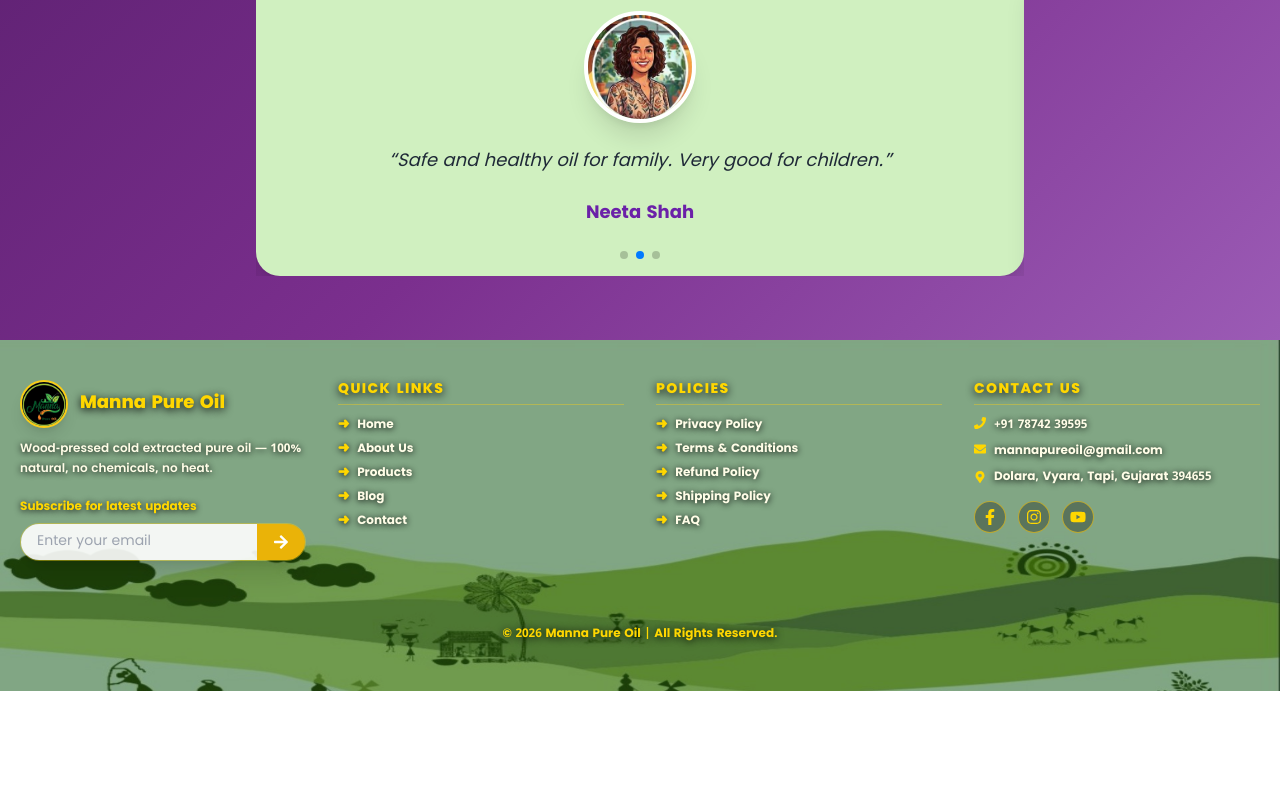
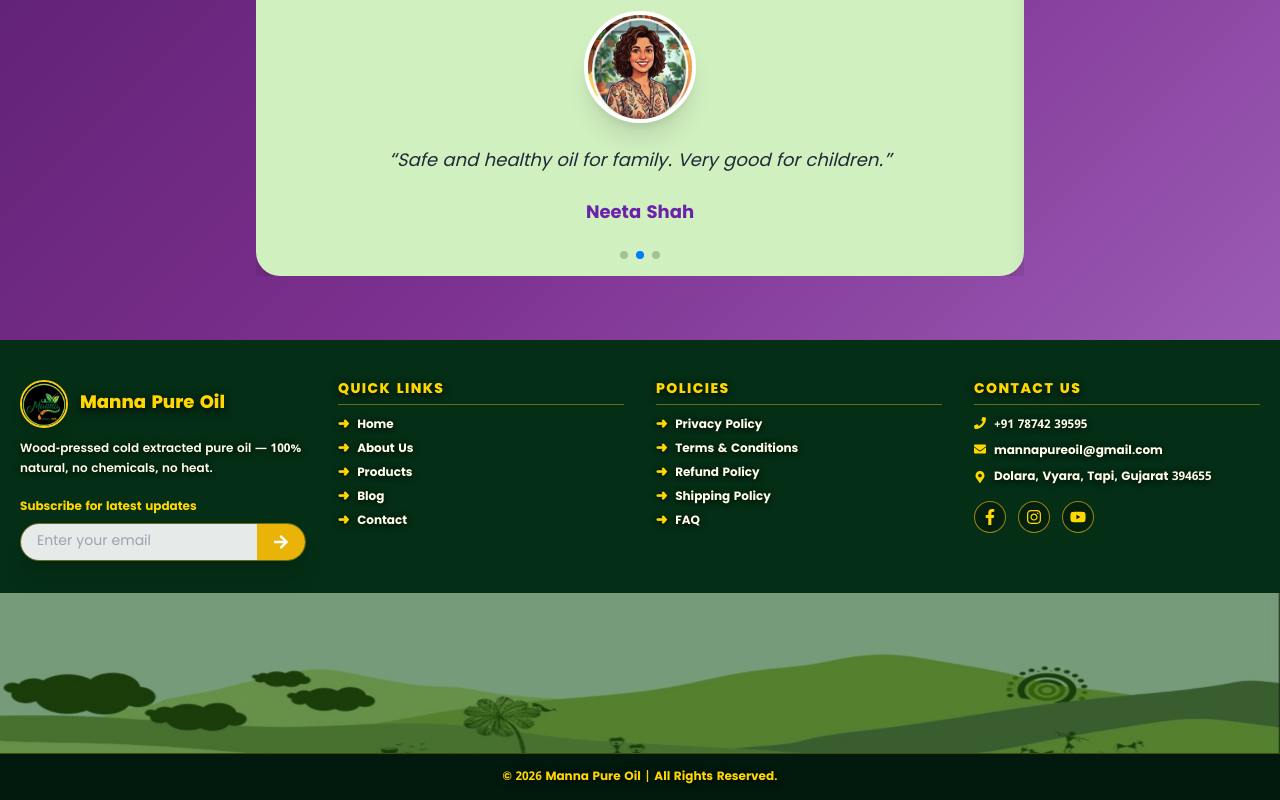
Before and after one commit to gamitvipul1011/manna-pure-oil, a React (Vite) app: page / in a window 1280 px wide. Shown: the part 2854-3654 px from the top of the page. Before the commit the page ends 3545 px from the top, so only its background shows below. Built offline with nearby package versions, Linux system fonts and the light colour scheme.

Commit message:
Update Footer.jsx

```diff
--- a/src/components/Footer.jsx
+++ b/src/components/Footer.jsx
@@ -29,17 +29,22 @@
 
   return (
     <div className="mt-5">
-      <p className="text-xs font-bold mb-2" style={{ color: "#FFD700", textShadow: "0 1px 6px rgba(0,0,0,0.9)" }}>
+      <p className="text-xs font-bold mb-2" style={{ color: "#FFD700" }}>
         {isGu ? "નવી માહિતી માટે સબ્સ્ક્રાઇબ કરો" : "Subscribe for latest updates"}
       </p>
       <form onSubmit={handleSub} className="flex rounded-full overflow-hidden shadow-xl border border-yellow-400/40">
         <input
-          type="email" value={email} onChange={(e) => setEmail(e.target.value)}
+          type="email"
+          value={email}
+          onChange={(e) => setEmail(e.target.value)}
           placeholder={isGu ? "તમારો ઈમેલ" : "Enter your email"}
           className="px-4 py-2 w-full text-sm text-black focus:outline-none bg-white/90"
         />
-        <button type="submit" disabled={loading}
-          className="bg-yellow-500 hover:bg-orange-500 px-4 text-white transition-all duration-300">
+        <button
+          type="submit"
+          disabled={loading}
+          className="bg-yellow-500 hover:bg-orange-500 px-4 text-white transition-all duration-300"
+        >
           <FaArrowRight />
         </button>
       </form>
@@ -73,30 +78,18 @@
   return (
     <footer className="w-full">
 
-      {/* ── SINGLE BLOCK — warli image background, content upar ── */}
-      <div style={{
-        position: "relative",
-        backgroundImage: `url(${warli})`,
-        backgroundSize: "cover",
-        backgroundPosition: "center top",
-        backgroundRepeat: "no-repeat",
-        overflow: "hidden",
-      }}>
-        {/* green-950/40 overlay */}
-        <div style={{
-          position: "absolute", inset: 0,
-          backgroundColor: "rgba(5, 46, 22, 0.40)",
-          pointerEvents: "none", zIndex: 0,
-        }} />
-
-        <div className="max-w-7xl mx-auto w-full px-5 pt-10 pb-8 grid grid-cols-1 sm:grid-cols-2 md:grid-cols-4 gap-8"
-          style={{ position: "relative", zIndex: 1 }}>
+      {/* ── TOP SECTION: dark green-950 background — Info Grid ── */}
+      <div style={{ backgroundColor: "#052e16" /* green-950 */ }}>
+        <div className="max-w-7xl mx-auto w-full px-5 pt-10 pb-8 grid grid-cols-1 sm:grid-cols-2 md:grid-cols-4 gap-8">
 
           {/* COL 1: BRAND */}
           <div>
             <div className="flex items-center gap-3 mb-3">
-              <img src={logoImg} alt="Manna Pure Oil"
-                className="w-12 h-12 rounded-full object-cover border-2 border-yellow-400 shadow-lg flex-shrink-0" />
+              <img
+                src={logoImg}
+                alt="Manna Pure Oil"
+                className="w-12 h-12 rounded-full object-cover border-2 border-yellow-400 shadow-lg flex-shrink-0"
+              />
               <span className="text-lg font-black leading-tight" style={goldText}>
                 {isGu ? "માના પ્યોર ઓઈલ" : "Manna Pure Oil"}
               </span>
@@ -111,15 +104,20 @@
 
           {/* COL 2: QUICK LINKS */}
           <div>
-            <h3 className="text-sm font-black mb-3 pb-1 border-b border-yellow-400/40 tracking-widest uppercase" style={goldText}>
+            <h3
+              className="text-sm font-black mb-3 pb-1 border-b border-yellow-400/40 tracking-widest uppercase"
+              style={goldText}
+            >
               {isGu ? "ઝડપી લિંક્સ" : "Quick Links"}
             </h3>
             <ul className="space-y-2">
               {links.map((link, i) => (
                 <li key={i}>
-                  <Link to={link.path}
+                  <Link
+                    to={link.path}
                     className="flex items-center gap-2 text-xs font-bold transition-all duration-300 hover:text-orange-400 hover:translate-x-1"
-                    style={creamText}>
+                    style={creamText}
+                  >
                     <span style={{ color: "#FFD700" }}>➜</span>
                     {isGu ? link.gu : link.en}
                   </Link>
@@ -130,15 +128,20 @@
 
           {/* COL 3: POLICIES */}
           <div>
-            <h3 className="text-sm font-black mb-3 pb-1 border-b border-yellow-400/40 tracking-widest uppercase" style={goldText}>
+            <h3
+              className="text-sm font-black mb-3 pb-1 border-b border-yellow-400/40 tracking-widest uppercase"
+              style={goldText}
+            >
               {isGu ? "નીતિઓ" : "Policies"}
             </h3>
             <ul className="space-y-2">
               {policies.map((p, i) => (
                 <li key={i}>
-                  <Link to={p.path}
+                  <Link
+                    to={p.path}
                     className="flex items-center gap-2 text-xs font-bold transition-all duration-300 hover:text-orange-400 hover:translate-x-1"
-                    style={creamText}>
+                    style={creamText}
+                  >
                     <span style={{ color: "#FFD700" }}>➜</span>
                     {isGu ? p.gu : p.en}
                   </Link>
@@ -149,30 +152,51 @@
 
           {/* COL 4: CONTACT */}
           <div>
-            <h3 className="text-sm font-black mb-3 pb-1 border-b border-yellow-400/40 tracking-widest uppercase" style={goldText}>
+            <h3
+              className="text-sm font-black mb-3 pb-1 border-b border-yellow-400/40 tracking-widest uppercase"
+              style={goldText}
+            >
               {isGu ? "સંપર્ક કરો" : "Contact Us"}
             </h3>
             <ul className="space-y-2.5">
               {[
-                { icon: <FaPhone className="shrink-0" style={{ color: "#FFD700" }} />, text: "+91 78742 39595" },
-                { icon: <FaEnvelope className="shrink-0" style={{ color: "#FFD700" }} />, text: "mannapureoil@gmail.com" },
-                { icon: <FaMapMarkerAlt className="shrink-0 mt-0.5" style={{ color: "#FFD700" }} />,
-                  text: isGu ? "ડોલારા, વ્યારા, તાપી, ગુજરાત 394655" : "Dolara, Vyara, Tapi, Gujarat 394655" },
+                {
+                  icon: <FaPhone className="shrink-0" style={{ color: "#FFD700" }} />,
+                  text: "+91 78742 39595",
+                },
+                {
+                  icon: <FaEnvelope className="shrink-0" style={{ color: "#FFD700" }} />,
+                  text: "mannapureoil@gmail.com",
+                },
+                {
+                  icon: <FaMapMarkerAlt className="shrink-0 mt-0.5" style={{ color: "#FFD700" }} />,
+                  text: isGu
+                    ? "ડોલારા, વ્યારા, તાપી, ગુજરાત 394655"
+                    : "Dolara, Vyara, Tapi, Gujarat 394655",
+                },
               ].map((item, i) => (
                 <li key={i} className="flex items-start gap-2 text-xs font-bold" style={creamText}>
-                  {item.icon}<span>{item.text}</span>
+                  {item.icon}
+                  <span>{item.text}</span>
                 </li>
               ))}
             </ul>
+
+            {/* Social Icons */}
             <div className="flex gap-3 mt-4">
               {[
                 { icon: <FaFacebookF />, link: "https://www.facebook.com/share/1DHTPMPegK/" },
                 { icon: <FaInstagram />, link: "https://www.instagram.com/mannapureoil?igsh=MXFlems3Ynd2a2pldg==" },
                 { icon: <FaYoutube />,   link: "https://youtube.com/@mannapureoil?si=5fhVsw1HQxbd6eQQ" },
               ].map((s, i) => (
-                <a key={i} href={s.link} target="_blank" rel="noreferrer"
+                <a
+                  key={i}
+                  href={s.link}
+                  target="_blank"
+                  rel="noreferrer"
                   className="w-8 h-8 flex items-center justify-center rounded-full border border-yellow-400/60 bg-black/30 hover:bg-orange-500 hover:scale-110 hover:border-orange-400 transition-all duration-300"
-                  style={{ color: "#FFD700" }}>
+                  style={{ color: "#FFD700" }}
+                >
                   {s.icon}
                 </a>
               ))}
@@ -180,23 +204,45 @@
           </div>
 
         </div>
+      </div>
 
-        {/* COPYRIGHT — image na bottom thi jarak upar */}
-        <div style={{
-          position: "relative", zIndex: 1,
+      {/* ── MIDDLE SECTION: Warli image only — clearly visible ── */}
+      <div
+        style={{
+          position: "relative",
+          backgroundImage: `url(${warli})`,
+          backgroundSize: "cover",
+          backgroundPosition: "center center",
+          backgroundRepeat: "no-repeat",
+          minHeight: "160px",
+        }}
+      >
+        {/* light green tint overlay */}
+        <div
+          style={{
+            position: "absolute",
+            inset: 0,
+            backgroundColor: "rgba(5, 46, 22, 0.45)",
+            pointerEvents: "none",
+          }}
+        />
+      </div>
+
+      {/* ── BOTTOM SECTION: Copyright — alag solid section ── */}
+      <div
+        style={{
+          backgroundColor: "#021a0e", /* green-950 karta thoda darker */
           textAlign: "center",
-          padding: "0 1rem",
-          paddingBottom: "clamp(24px, 5%, 48px)",
-          paddingTop: "clamp(16px, 3%, 32px)",
+          padding: "14px 1rem",
           fontSize: "0.75rem",
           fontWeight: "700",
           color: "#FFD700",
           textShadow: "0 1px 8px rgba(0,0,0,0.99)",
-        }}>
-          © {new Date().getFullYear()} Manna Pure Oil
-          {isGu ? " | સર્વ અધિકાર સુરક્ષિત." : " | All Rights Reserved."}
-        </div>
-
+          borderTop: "1px solid rgba(255, 215, 0, 0.25)",
+        }}
+      >
+        © {new Date().getFullYear()} Manna Pure Oil
+        {isGu ? " | સર્વ અધિકાર સુરક્ષિત." : " | All Rights Reserved."}
       </div>
 
     </footer>
```
